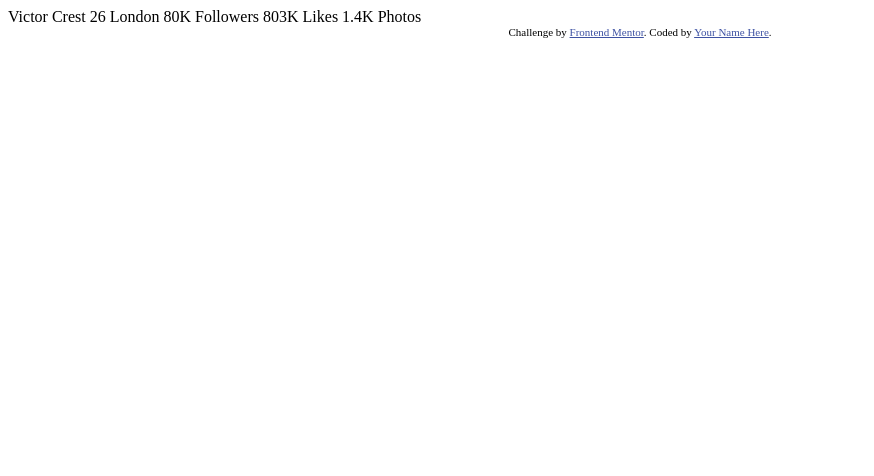
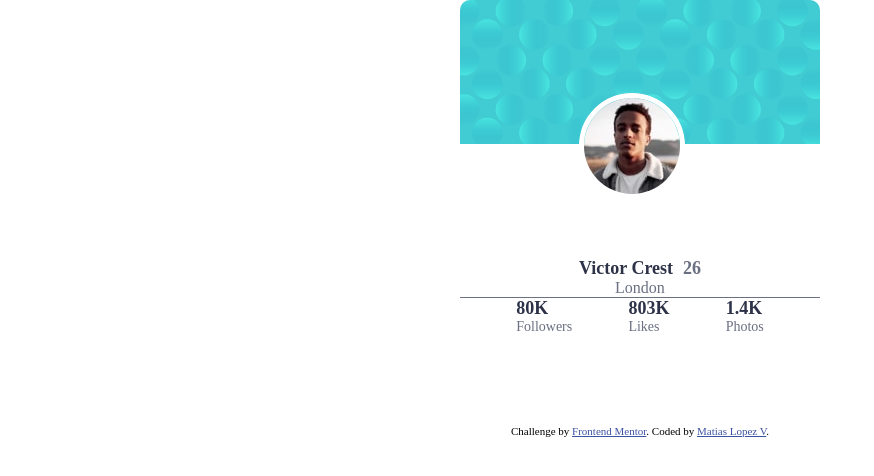
Before and after one commit to matiaslopezv/profile.-card-component-main, a plain HTML site: page index.html in a window 1280 px wide. Shown: the whole page, without its empty margins (0-874 px from the left). Drawn offline with Linux system fonts and the light colour scheme.

Commit message:
2nd commit

```diff
--- a/index.html
+++ b/index.html
@@ -3,33 +3,50 @@
 <head>
   <meta charset="UTF-8">
   <meta name="viewport" content="width=device-width, initial-scale=1.0"> <!-- displays site properly based on user's device -->
-
   <link rel="icon" type="image/png" sizes="32x32" href="./images/favicon-32x32.png">
-
+  <link rel="preconnect" href="https://fonts.googleapis.com">
+  <link rel="preconnect" href="https://fonts.gstatic.com" crossorigin>
+  <link href="https://fonts.googleapis.com/css2?family=Kumbh+Sans:wght@400;700&display=swap" rel="stylesheet">
+  <link rel="stylesheet" href="css/styles.css">
   <title>Frontend Mentor | Profile card component</title>
-
-  <!-- Feel free to remove these styles or customise in your own stylesheet 👍 -->
-  <style>
-    .attribution { font-size: 11px; text-align: center; }
-    .attribution a { color: hsl(228, 45%, 44%); }
-  </style>
 </head>
 <body>
-  Victor Crest
-  26
-  London
+  <div class="card">
+    <div class="light-blue">
+      <img src="images/bg-pattern-card.svg" alt="light blue background">
+    </div>
 
-  80K
-  Followers
+    <div class="player">
+      <div class="face">
+        <img src="images/image-victor.jpg" alt="Victor Crest">
+      </div>
+      <div class="info">
+        <div class="name">
+          <p>Victor Crest</p><span>26</span>
+        </div>
+        <p class="city">London</p>
+      </div>
+    </div>
 
-  803K
-  Likes
+    <div class="stats">
+      <div class="followers">
+        <p class="number">80K</p>
+        <p class="type">Followers</p>
+      </div>
+      <div class="likes">
+        <p class="number">803K</p>
+        <p class="type">Likes</p>
+      </div>
+      <div class="photos">
+        <p class="number">1.4K</p>
+        <p class="type">Photos</p>
+      </div>
+    </div>
+  </div>
 
-  1.4K
-  Photos
   <div class="attribution">
     Challenge by <a href="https://www.frontendmentor.io?ref=challenge" target="_blank">Frontend Mentor</a>.
-    Coded by <a href="#">Your Name Here</a>.
+    Coded by <a href="#">Matias Lopez V</a>.
   </div>
 </body>
 </html>
--- /dev/null
+++ b/scss/_reset.scss
@@ -0,0 +1,5 @@
+*{
+    box-sizing: border-box;
+    padding: 0;
+    margin: 0;
+}
--- /dev/null
+++ b/scss/_variables.scss
@@ -0,0 +1,9 @@
+$dark-cyan: hsl(185, 75%, 39%);
+$very-dark-desaturated-blue: hsl(229, 23%, 23%);
+$dark-grayish-blue: hsl(227, 10%, 46%);
+/*### Neutral*/
+$dark-gray: hsl(0, 0%, 59%);
+$white:hsl(0, 0%, 100%);
+
+// FONTS
+$fonts: 'Kumbh Sans', sans-serif;
--- a/scss/styles.scss
+++ b/scss/styles.scss
@@ -0,0 +1,90 @@
+@import "variables";
+@import "reset";
+
+.body{
+    font-family:'Kumbh Sans', sans-serif;
+    background-image: url(../images/bg-pattern-top.svg);
+}
+.card{
+    border-radius: 10px;
+    background-color: $white;
+    display: flex;
+    flex-direction: column;
+    align-items: center;
+    width: 400px;
+    margin: 0 auto;
+
+    .light-blue {
+        width: 90%;
+        img{
+            border-top-left-radius: 10px;
+            border-top-right-radius: 10px;
+            width: 100%;
+        }
+    }
+
+    .player{
+        .face{
+            position: relative;
+            bottom: 55px;
+            img{
+                border-radius: 50%;
+                border: 5px solid $white;
+                margin: 0 auto;
+            }
+        }
+
+        .info{
+            display: flex;
+            flex-direction: column;
+            justify-content: center;
+            align-items: center;
+            .name{
+                color:$very-dark-desaturated-blue;
+                font-size: 18px;
+                font-weight: 700;
+                display: flex;
+                gap:10px;
+                width: 100%;
+            }
+            span{
+                color: $dark-grayish-blue;
+            }
+            .city{
+                color:$dark-grayish-blue;
+            }
+        }
+    }
+
+    .stats{
+        display: flex;
+        flex-direction: row;
+        justify-content: space-evenly;
+        border-top: solid 1px $dark-grayish-blue;
+        width: 90%;
+        .number{
+            color: $very-dark-desaturated-blue;
+            font-size: 18px;
+            font-weight: 700;
+        }
+        .type{
+            color: $dark-grayish-blue;
+            font-weight: 400;
+            font-size: 14px;
+        }
+    }
+}
+
+
+
+
+
+
+.attribution{
+    font-size: 11px;
+    text-align: center;
+    margin-top: 90px;
+    a{
+        color: hsl(228, 45%, 44%);
+    }
+}
```
Also changed, not shown: css/styles.css, styles/styles.css (deleted), 1 other file.
